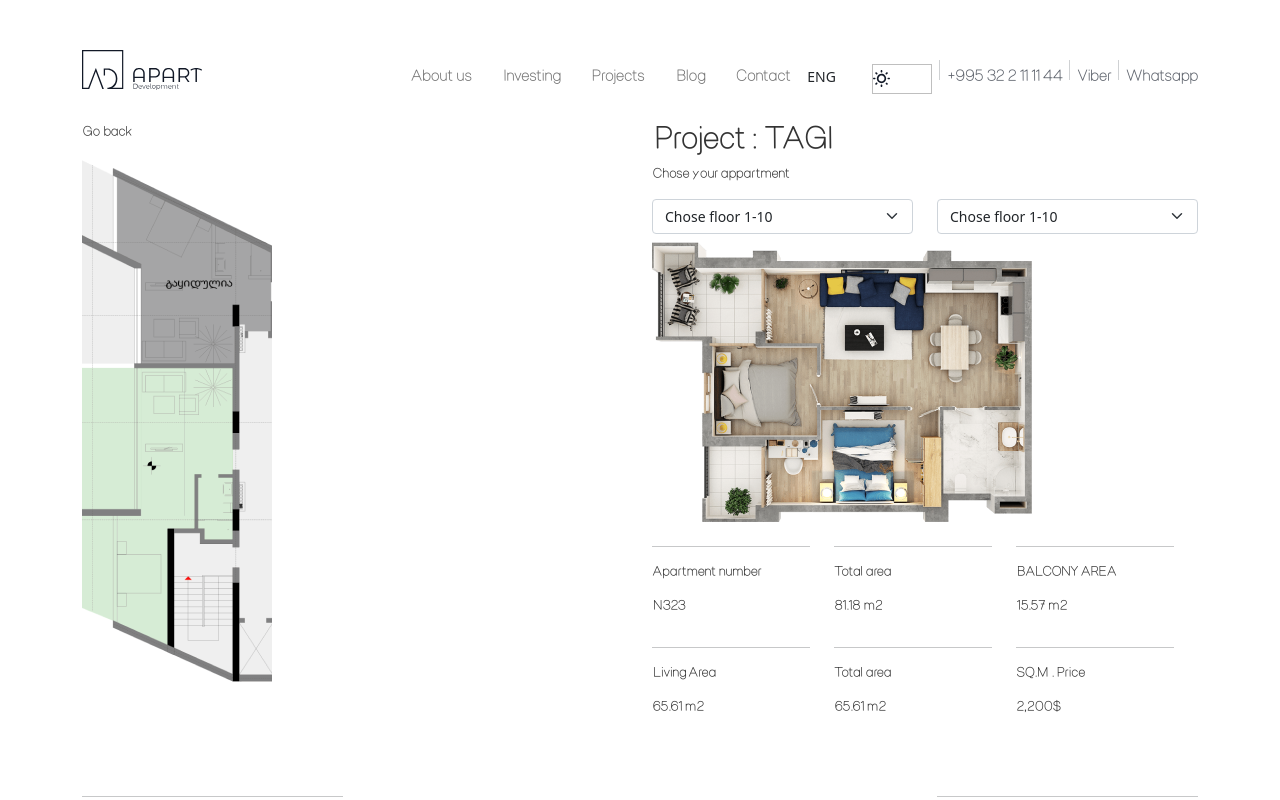
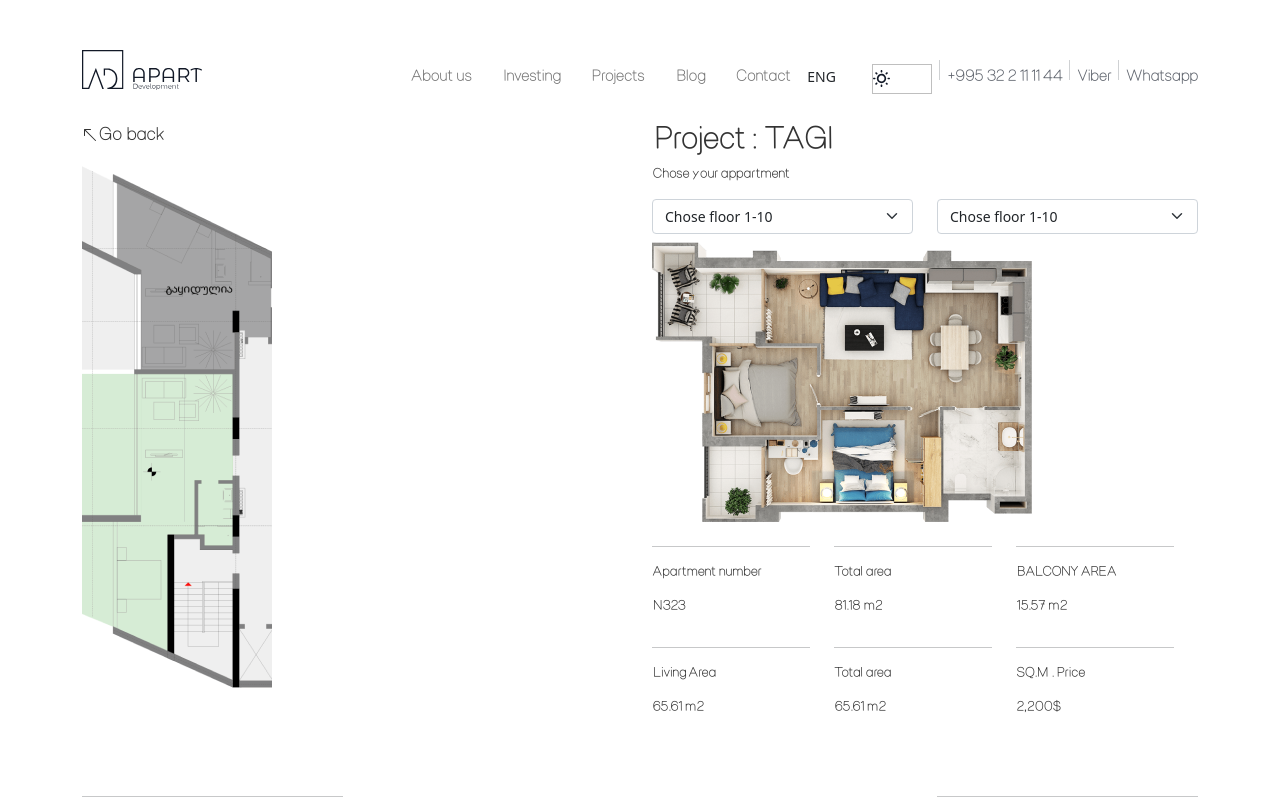
Before and after one commit to G-Apxo/Apart, a Next.js app: page /ProjectsFloorSelector in a window 1280 px wide. Shown: the top 800 px of the page. Built offline with nearby package versions, Linux system fonts and the light colour scheme.

Commit message:
PageFloorSelector added goback with react icons
added new library react icons

```diff
--- a/pages/ProjectsFloorSelector.jsx
+++ b/pages/ProjectsFloorSelector.jsx
@@ -7,6 +7,7 @@ import Layout from "../src/components/Layout/Layout";
 import RoomImage from "../assets/apart assets/projects room/Asset41.png";
 import RoomImageModel from "../assets/apart assets/projects room/apex.png";
 import Vector from "../assets/seeprjvector.png";
+import { BsArrowUpLeft } from "react-icons/bs";
 
 import { Form } from "react-bootstrap";
 
@@ -16,7 +17,10 @@ const ProjectsFloorSelector = () => {
       <Container>
         <Row>
           <Col xs="6">
-            <p>Go back </p>
+            <p className="goback">
+              <BsArrowUpLeft />
+              Go back{" "}
+            </p>
             <Image src={RoomImage} alt="banner immage" className="rooom-select-img" />
           </Col>
           <Col xs="6">
```
